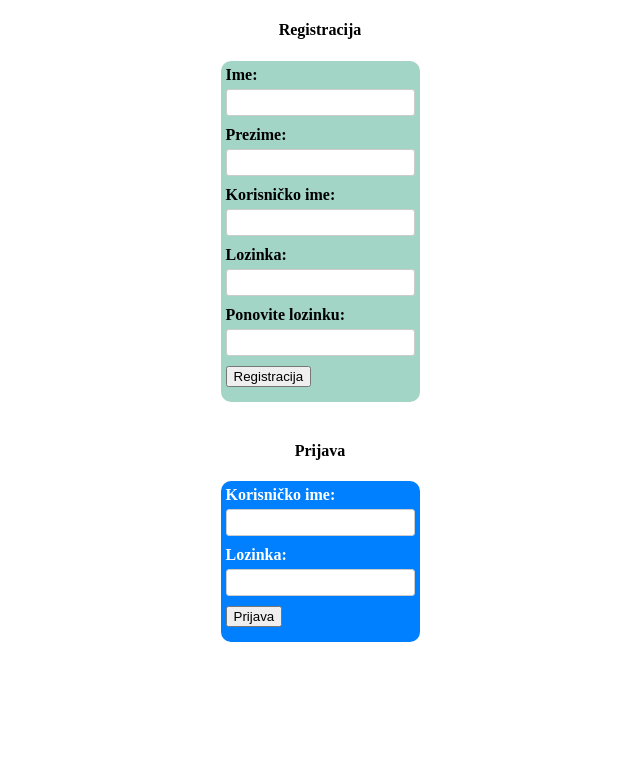
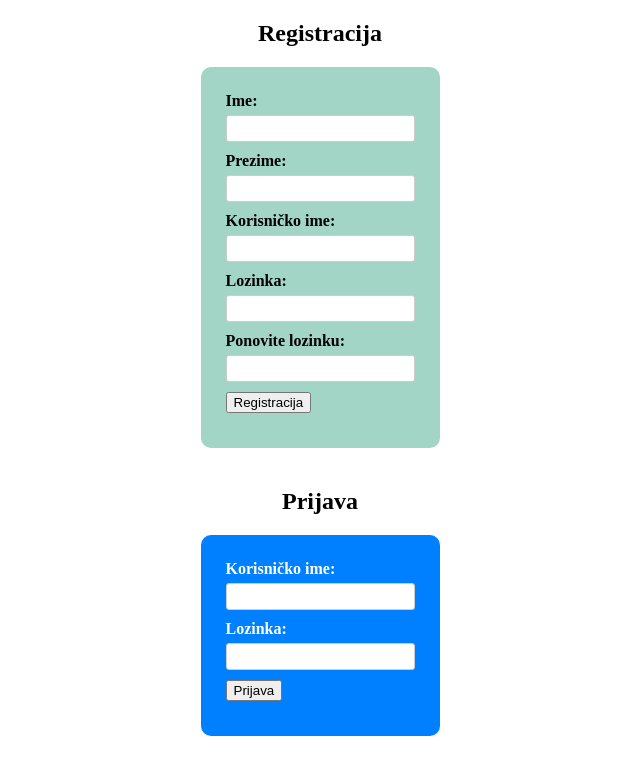
Before and after one commit to renatorak20/Web-projekt, a PHP site: page /administracija.php in a window 1280 px wide. Shown: the top 775 px of the page, without its empty margins (320-960 px from the left). Run offline with PHP 8.4, Linux system fonts and the light colour scheme; some libraries are stand-ins or nearby versions.

Commit message:
Final commit

```diff
--- a/administracija.php
+++ b/administracija.php
@@ -213,7 +213,7 @@ if (isset($_POST['submitLogin'])) {
 
 <div class="forms-container">
     <section class="login-body section-login">
-      <h4>Registracija</h4>
+      <h1>Registracija</h1>
         <form enctype="multipart/form-data" action="" method="POST" class="form-registration" name="registracija">
             <div class="form-item">
                 <label for="title">Ime: </label>
@@ -257,7 +257,7 @@ if (isset($_POST['submitLogin'])) {
         </div>
         </form>
 
-        <h4 class="margin-top">Prijava</h4>
+        <h1 class="margin-top">Prijava</h1>
         <form enctype="multipart/form-data" action="" method="POST" class="form-login" name="prijava">
             <div class="form-item">
             <label for="content" class="white-text">Korisničko ime:</label>
--- a/styles.css
+++ b/styles.css
@@ -121,7 +121,7 @@ article a {
 
 .description {
   margin: 10px 0;
-  font-size: 14px;
+  font-size: 20px;
 }
 
 .article-container {
@@ -208,12 +208,14 @@ article a {
   font-weight: bold;
   margin-top: 20px;
   margin-left:100px;
+  font-size:24px;
 }
 
 .long-description {
   margin-top: 10px;
   text-align: left;
   margin-left:100px;
+  font-size:18px;
 }
 
 .error-message {
@@ -314,13 +316,13 @@ main {
 .form-registration {
   background-color: #a2d5c6;
   border-radius: 10px;
-  padding: 5px;
+  padding: 25px;
 }
 
 .form-login {
   background-color: #007fff;
   border-radius: 10px;
-  padding: 5px;
+  padding: 25px;
 }
 
 
@@ -358,6 +360,8 @@ input[type="submit"] {
 input[type="submit"]:hover {
   background-color: #45a049;
 }
+
+
 
 @media only screen and (max-width: 890px) {
 
```
Also changed, not shown: administrator.php (+5 -2 lines), home.php (+4 -4 lines), images/Screenshot_20230516_170815.png (added), images/city-inter.png (added), images/trump-hilary.jpg (added), images/trump.jpg (added), index.php (indentation only).
